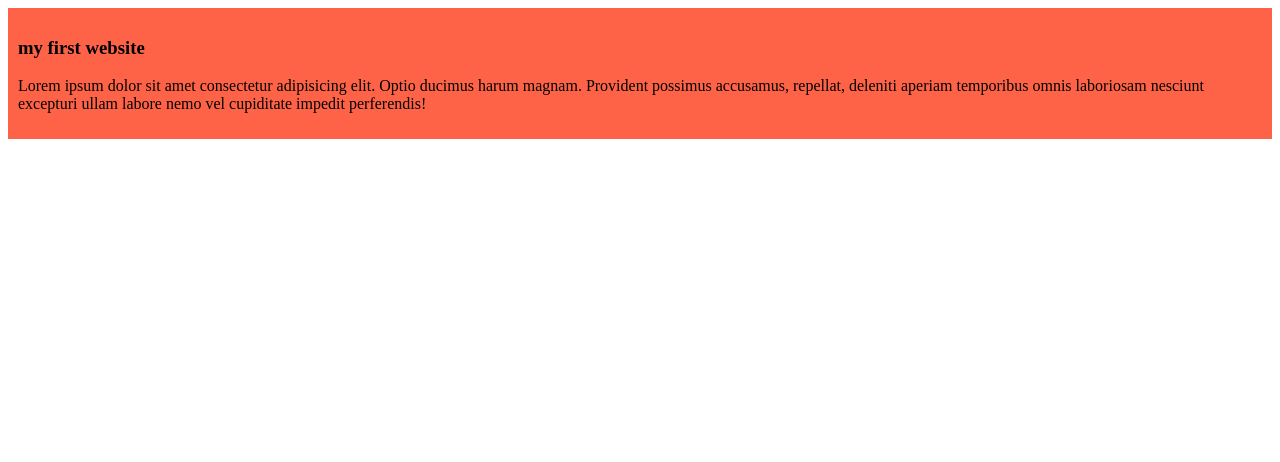
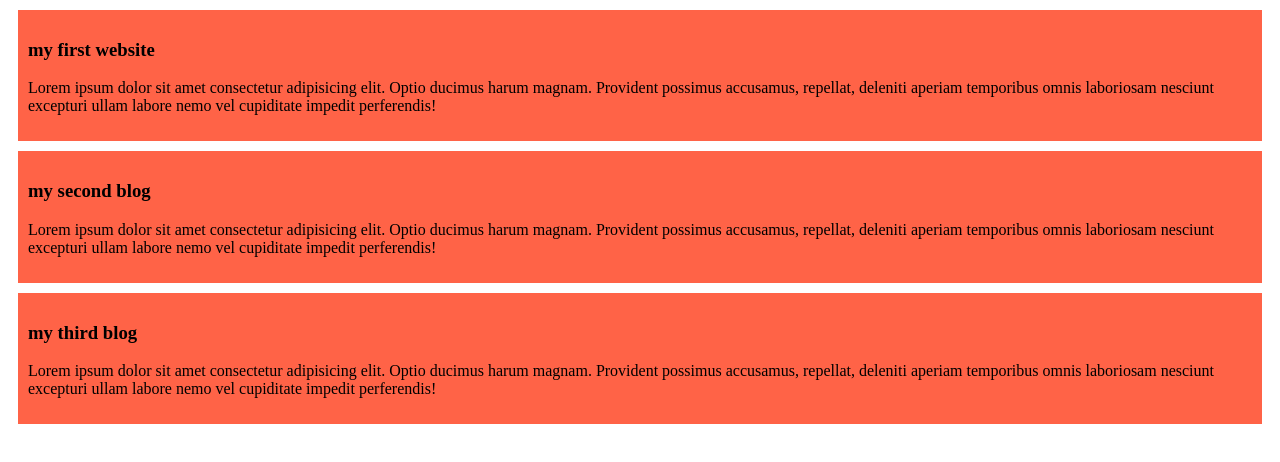
Before and after one commit to monolith09/First-github-repo, a plain HTML site: page index.html in a window 1280 px wide. Drawn offline with Linux system fonts and the light colour scheme.

Commit message:
added the second and third blog

```diff
--- a/index.html
+++ b/index.html
@@ -12,7 +12,29 @@
         <p>
             Lorem ipsum dolor sit amet consectetur adipisicing elit.
             Optio ducimus harum magnam. Provident possimus accusamus,
-            repellat, deleniti aperiam temporibus omnis laboriosam nesciunt excepturi ullam labore nemo vel cupiditate impedit perferendis!
+            repellat, deleniti aperiam temporibus omnis laboriosam
+            nesciunt excepturi ullam labore nemo vel cupiditate impedit
+            perferendis!
+        </p>
+    </div>
+    <div>
+        <h3>my second blog</h3>
+        <p>
+            Lorem ipsum dolor sit amet consectetur adipisicing elit.
+            Optio ducimus harum magnam. Provident possimus accusamus,
+            repellat, deleniti aperiam temporibus omnis laboriosam
+            nesciunt excepturi ullam labore nemo vel cupiditate impedit
+            perferendis!
+        </p>
+    </div>
+    <div>
+        <h3>my third blog</h3>
+        <p>
+            Lorem ipsum dolor sit amet consectetur adipisicing elit.
+            Optio ducimus harum magnam. Provident possimus accusamus,
+            repellat, deleniti aperiam temporibus omnis laboriosam
+            nesciunt excepturi ullam labore nemo vel cupiditate impedit
+            perferendis!
         </p>
     </div>
 </body>
--- a/styles/blog.css
+++ b/styles/blog.css
@@ -1,4 +1,5 @@
 div{
     background-color: tomato;
     padding: 10px;
+    margin: 10px;
 }
```
